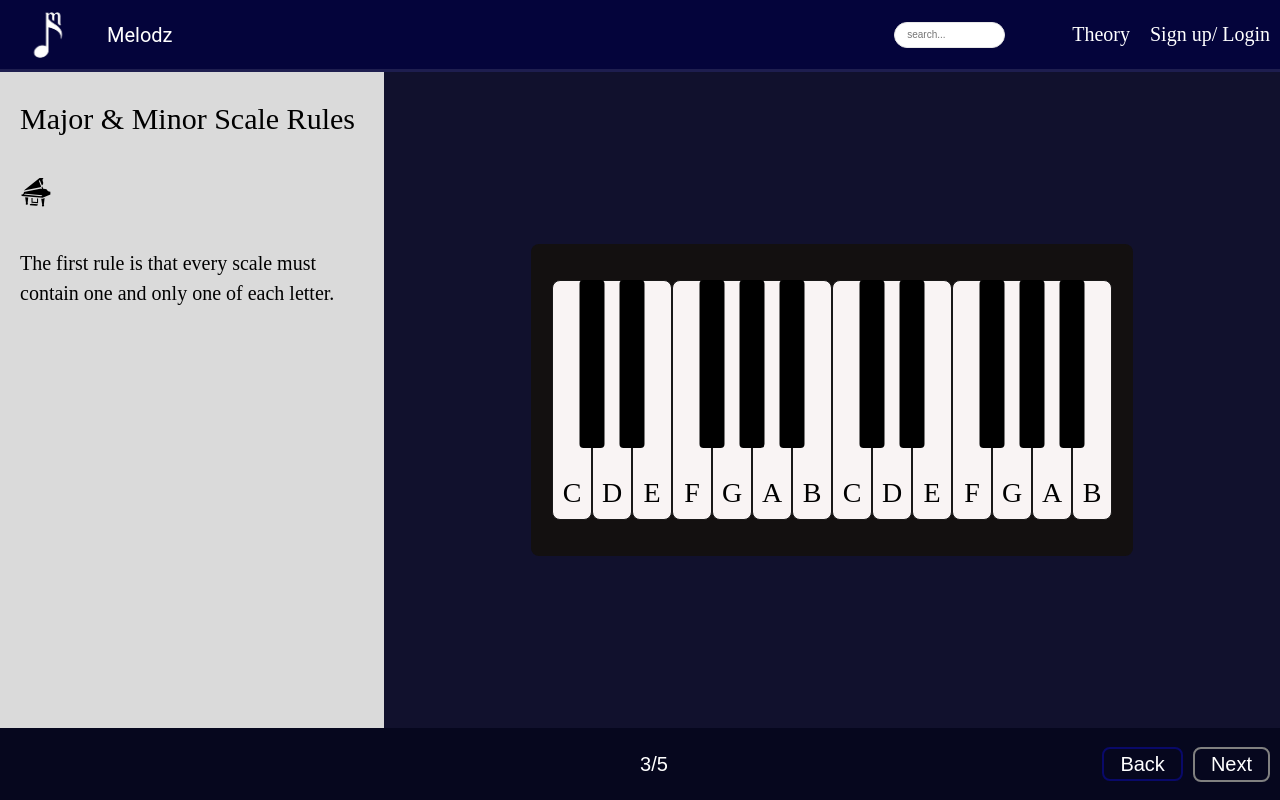
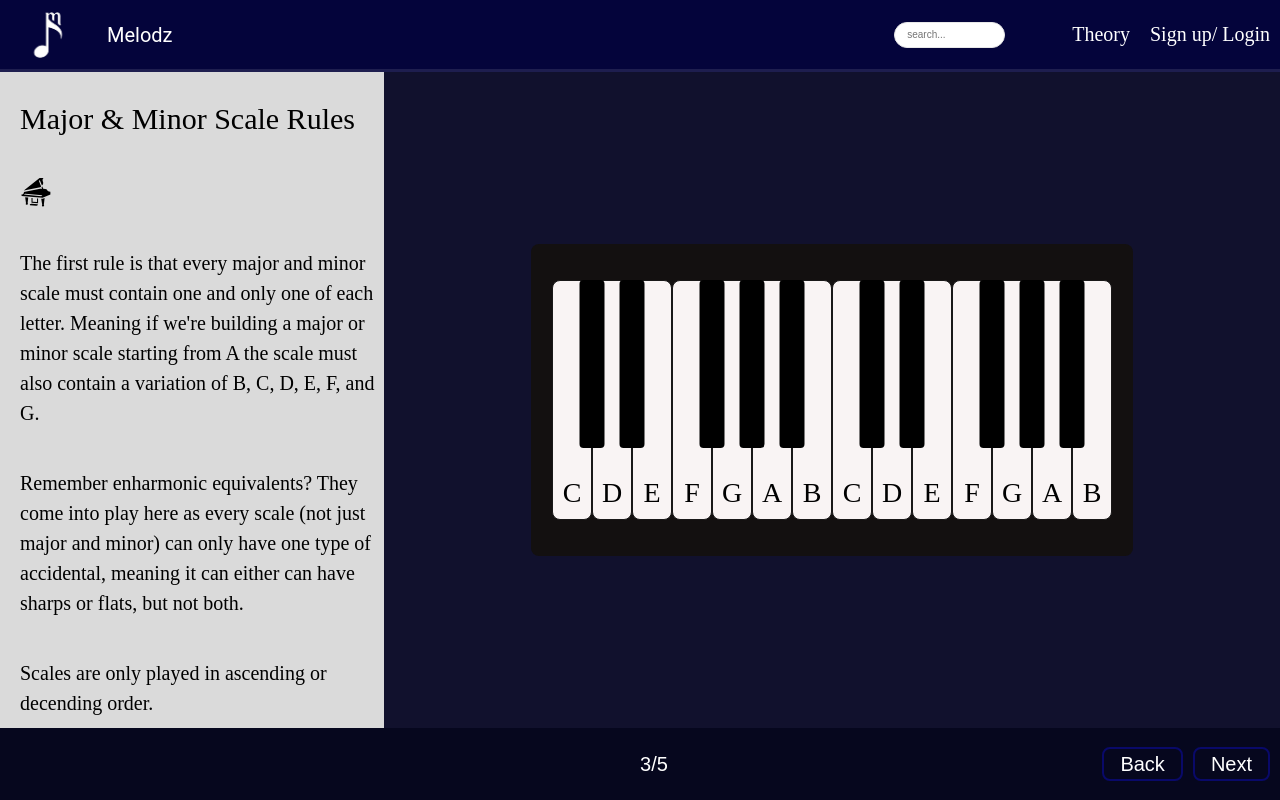
Before and after one commit to marshall-edmond/music-theory, a React (Vite) app in the folder frontend/: page /theory/keysandscales/scalerules in a window 1280 px wide. Built offline with nearby package versions, Linux system fonts and the light colour scheme.

Commit message:
Major Formula file created and added to config

```diff
--- a/frontend/src/components/configs/KeysandScalesConfig.tsx
+++ b/frontend/src/components/configs/KeysandScalesConfig.tsx
@@ -1,6 +1,7 @@
 import KeysandScalesIntro from '../intro/KeysandScalesIntro';
 import KeysandScales from '../lessons/keysandscales/KeysandScales';
 import ScaleRules from '../lessons/keysandscales/ScaleRules';
+import MajorFormula from '../lessons/keysandscales/MajorFormula';
 
 type KeysandScales = {
     component: React.FC,
@@ -24,8 +25,14 @@ export const KeysandScalesConfig : Record<string, KeysandScales> = {
     },
     "scalerules" : {
         component : ScaleRules,
-        next: undefined,
+        next: "/theory/keysandscales/majorformula",
         back: "/theory/keysandscales/keys",
         number: '3',
+    },
+    "majorformula" : {
+        component: MajorFormula,
+        next: undefined,
+        back: "/theory/keysandscales/scalerules",
+        number: '4',
     }
 }
--- /dev/null
+++ b/frontend/src/components/lessons/keysandscales/MajorFormula.tsx
@@ -0,0 +1,25 @@
+import styles from '../../../styles/Theory.module.css';
+import Piano from '../../Piano';
+import LessonLayout from '../../LessonLayout';
+import { GiGrandPiano } from 'react-icons/gi';
+
+export default function MajorFormula(){
+        const leftContent = (
+            <>
+                <h1 className={styles.h1}>Major Formula</h1>
+                <section className={styles.pianoIcon}>
+                    <GiGrandPiano size={32}/>
+                </section>
+                <p className={styles.p}></p>
+                <p className={styles.p}></p>
+                <p className={styles.p}></p>
+            </>
+        )
+
+        const rightContent = (
+            <Piano />
+        )
+    return (
+        <LessonLayout left={leftContent} right={rightContent}/>
+    )
+}
--- a/frontend/src/components/lessons/keysandscales/ScaleRules.tsx
+++ b/frontend/src/components/lessons/keysandscales/ScaleRules.tsx
@@ -10,9 +10,9 @@ export default function ScaleRules(){
                 <section className={styles.pianoIcon}>
                     <GiGrandPiano size={32}/>
                 </section>
-                <p className={styles.p}>The first rule is that every scale must contain one and only one of each letter.</p>
-                <p className={styles.p}></p>
-                <p className={styles.p}></p>
+                <p className={styles.p}>The first rule is that every major and minor scale must contain one and only one of each letter. Meaning if we're building a major or minor scale starting from A the scale must also contain a variation of B, C, D, E, F, and G.</p>
+                <p className={styles.p}>Remember enharmonic equivalents? They come into play here as every scale (not just major and minor) can only have one type of accidental, meaning it can either can have sharps or flats, but not both.</p>
+                <p className={styles.p}>Scales are only played in ascending or decending order.</p>
             </>
         )
 
```
